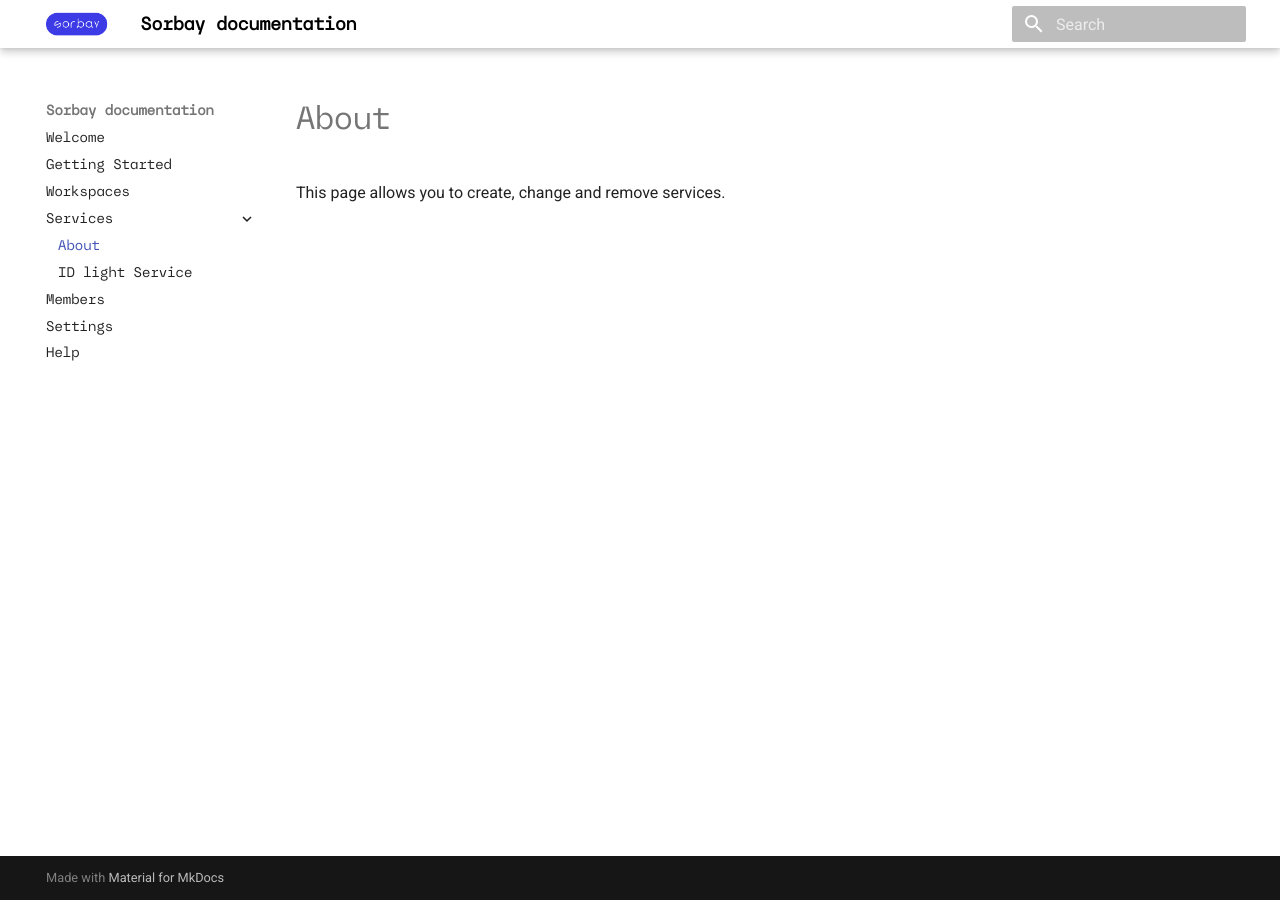
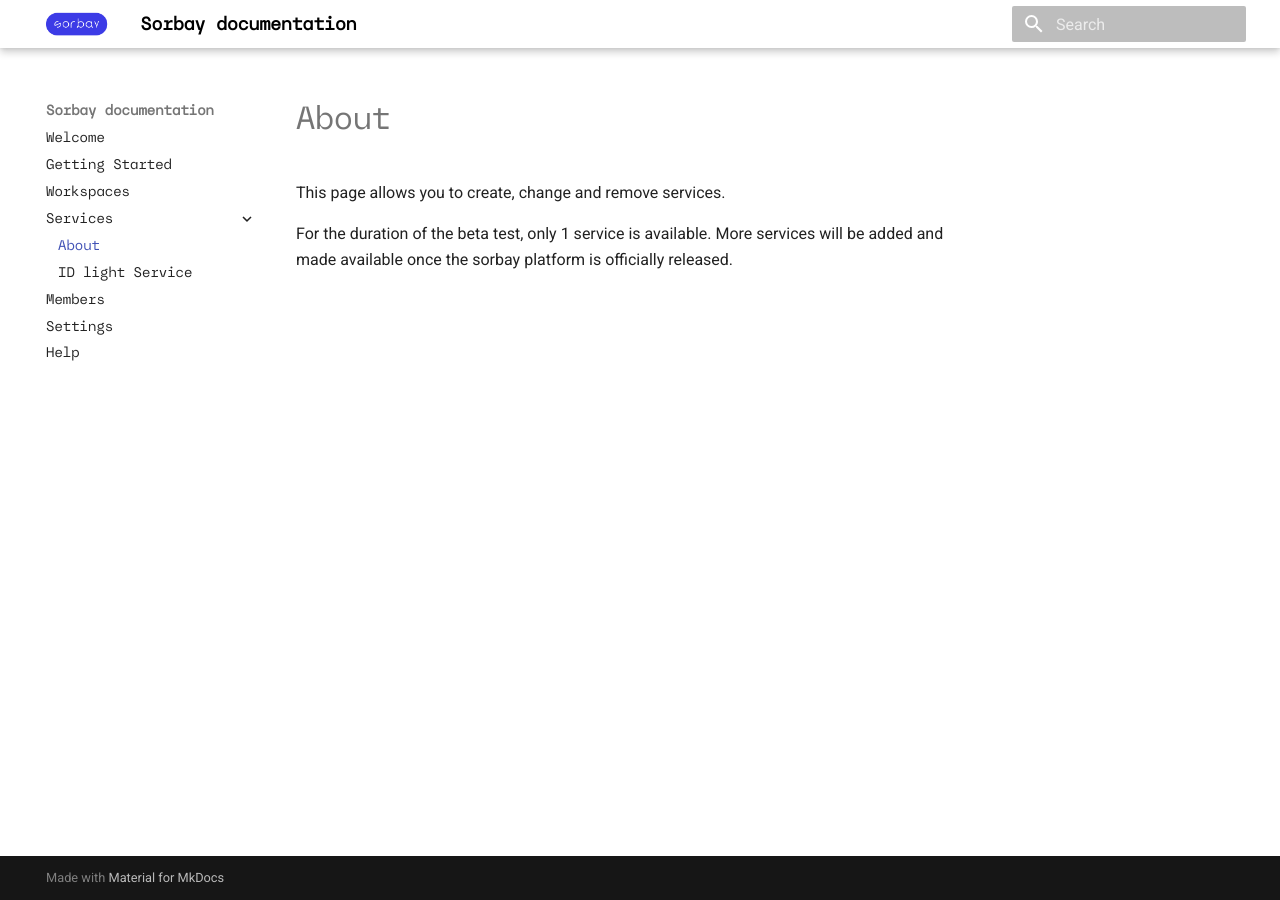
Before and after one commit to sorbay/sorbay-documentation, an MkDocs documentation site: the page built from docs/en/services.md, in a window 1280 px wide. Built offline with MkDocs 1.6.1 and Material for MkDocs 9.7.7, drawn with Linux system fonts in a browser that asks for light colours.

Commit message:
Updating screenshots

```diff
--- a/docs/en/services.md
+++ b/docs/en/services.md
@@ -1 +1,5 @@
 This page allows you to create, change and remove services.
+
+For the duration of the beta test, only 1 service is available.
+More services will be added and made available once the sorbay
+platform is officially released.
```
Also changed, not shown: docs/en/img/profile_totp_qr_code.png (added).
